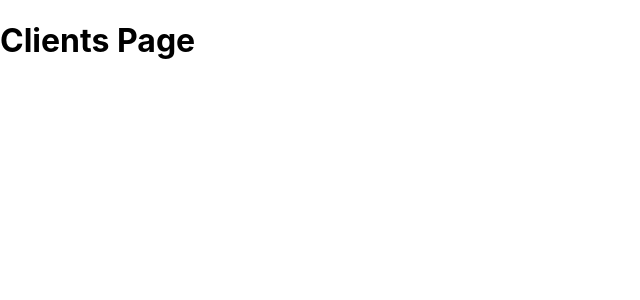
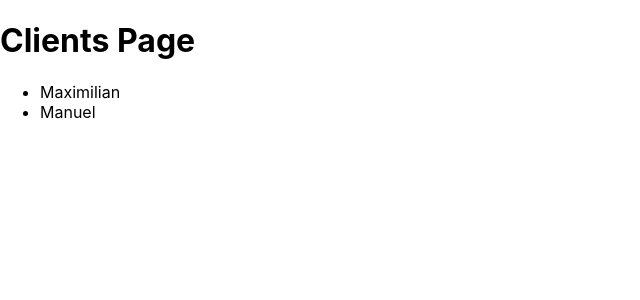
Before and after one commit to jslow421/next-ts-learning, a Next.js app: page /clients in a window 1280 px wide. Shown: the top 300 px of the page, without its empty margins (0-640 px from the left). Built offline with nearby package versions, Linux system fonts and the light colour scheme.

Commit message:
Initial link example

```diff
--- a/pages/clients/index.tsx
+++ b/pages/clients/index.tsx
@@ -1,12 +1,32 @@
 import {useRouter} from "next/router";
+import Link from "next/link";
 
 export default function ClientsPage() {
     const router = useRouter();
+    const clients = [
+        {
+            id: "max",
+            name: "Maximilian"
+        },
+        {
+            id: "manu",
+            name: "Manuel"
+        }
+    ]
 
     console.log(router.query);
     return (
         <div>
             <h1>Clients Page</h1>
+            <ul>
+                {clients.map((client) => (
+                    <li key={client.id}>
+                        <Link href={`/clients/${client.id}`}>
+                            {client.name}
+                        </Link>
+                    </li>
+                ))}
+            </ul>
         </div>
     )
 }
```
Also changed, not shown: pages/clients/[id]/index.tsx (+6 -1 lines).
